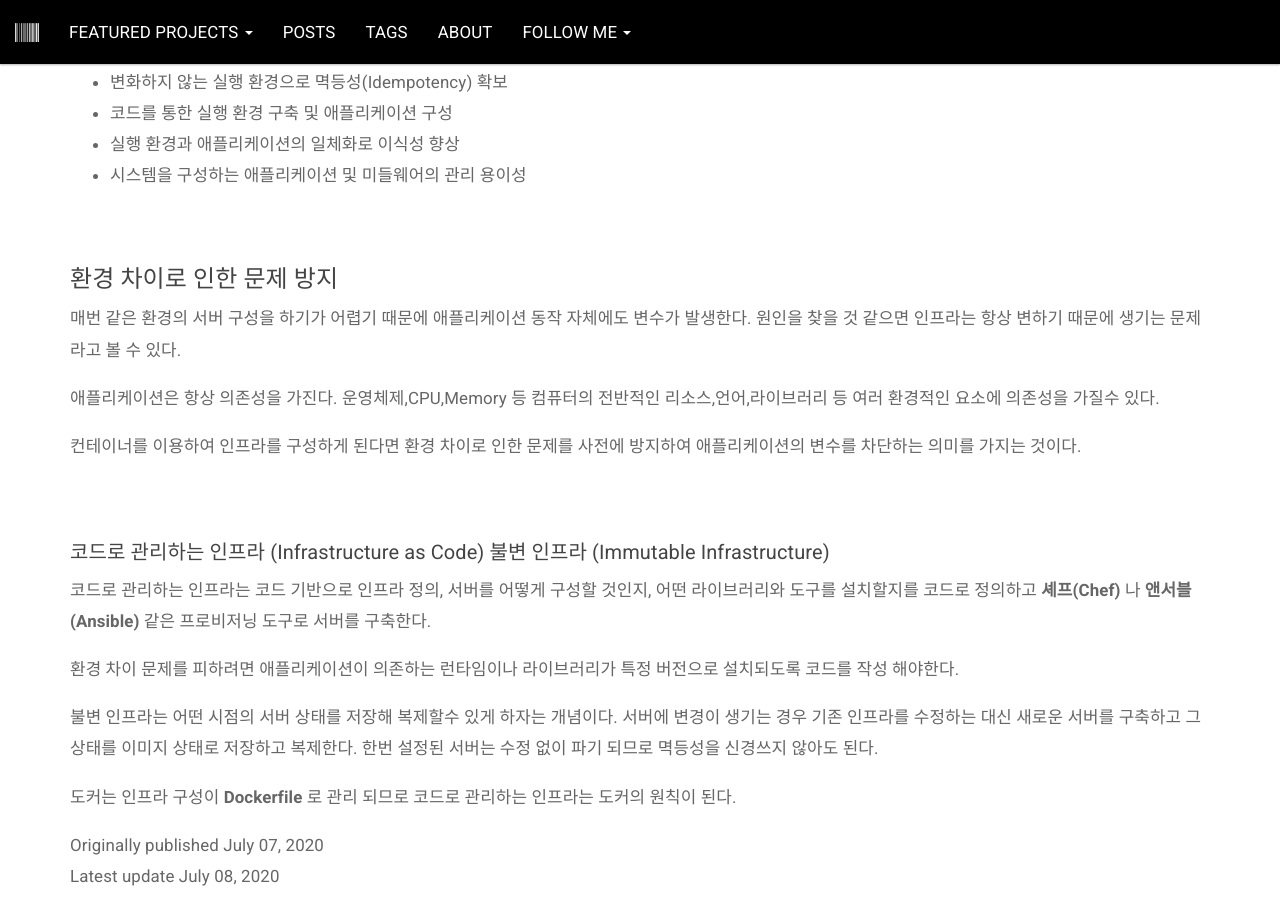
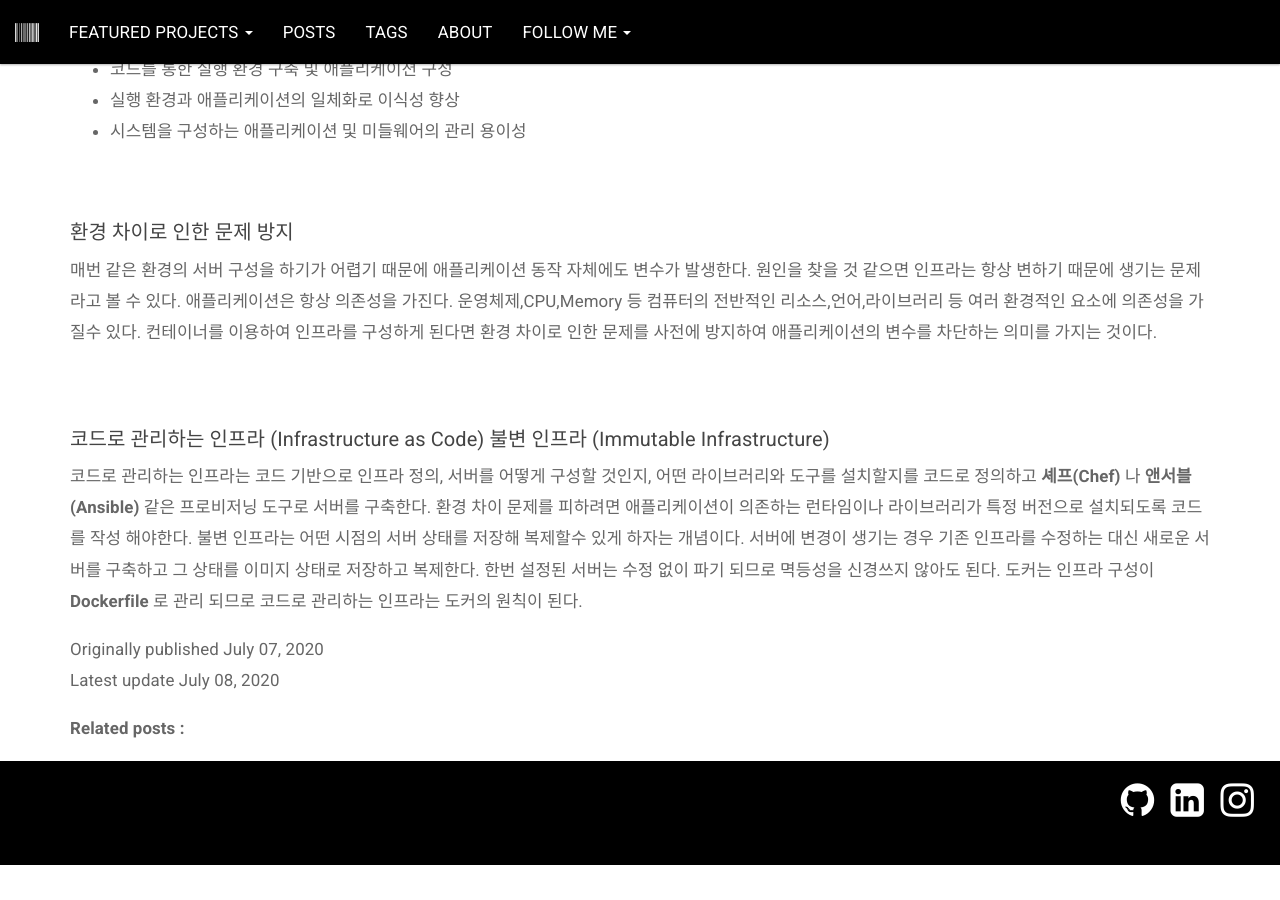
Before and after one commit to 9oooroom/9oooroom.github.io, a Jekyll site: the page built from _posts/2020-07-07-docker-post.md, in a window 1280 px wide and 900 px high, scrolled down 1718 px. Built offline with Jekyll 4.4.1, drawn with Linux system fonts in a browser that asks for light colours; comment, search, counter and statistics services are not loaded; after the commit the page ends 2583 px from its top, so only the background shows below that.

Commit message:
post update

```diff
--- a/_posts/2020-07-07-docker-post.md
+++ b/_posts/2020-07-07-docker-post.md
@@ -11,17 +11,16 @@
 도커란?
 
 
-#### 도커 (Docker)
+##### 도커 (Docker)
 
 Docker는 애플리케이션을 신속하게 구축, 테스트 및 배포할 수 있는 소프트웨어 __컨테이너__ 기반의 오픈소스
 가상화 플랫폼이다.
 Docker는 소프트웨어를 컨테이너라는 표준화된 유닛으로 패키징하며, 이 컨테이너에는 라이브러리, 시스템 도구, 코드, 런타임 등 소프트웨어를 실행하는 데 필요한 모든 것이 포함되어 있다.
 <br/>
 <br/>
-<br/>
 <!--more-->
 
-#### 컨테이너 (Container)
+##### 컨테이너 (Container)
 
 <a href="/assets/images/{{page.id}}/container-what-is-container.png"> <img
 	class="center-block img-responsive"
@@ -36,7 +35,7 @@
 <br/>
 <br/>
 
-#### 도커를 사용하는 의의
+##### 도커를 사용하는 의의
 
 애플리케이션의 개발과 배포, 운영에 왜 사용해야 하는가?
 * 변화하지 않는 실행 환경으로 멱등성(Idempotency) 확보
@@ -47,13 +46,11 @@
 <br/>
 <br/>
 
-#### 환경 차이로 인한 문제 방지
+##### 환경 차이로 인한 문제 방지
 매번 같은 환경의 서버 구성을 하기가 어렵기 때문에 애플리케이션 동작 자체에도 변수가 발생한다.
 원인을 찾을 것 같으면 인프라는 항상 변하기 때문에 생기는 문제라고 볼 수 있다.
-
 애플리케이션은 항상 의존성을 가진다. 운영체제,CPU,Memory 등 컴퓨터의 전반적인 리소스,언어,라이브러리 등
 여러 환경적인 요소에 의존성을 가질수 있다.
-
 컨테이너를 이용하여 인프라를 구성하게 된다면 환경 차이로 인한 문제를 사전에 방지하여 애플리케이션의 변수를 차단하는
 의미를 가지는 것이다.
 <br/>
@@ -63,11 +60,8 @@
 ##### 코드로 관리하는 인프라 (Infrastructure as Code) 불변 인프라 (Immutable Infrastructure)
 코드로 관리하는 인프라는 코드 기반으로 인프라 정의, 서버를 어떻게 구성할 것인지, 어떤 라이브러리와
 도구를 설치할지를 코드로 정의하고 __셰프(Chef)__ 나 __앤서블(Ansible)__ 같은 프로비저닝 도구로 서버를 구축한다.
-
 환경 차이 문제를 피하려면 애플리케이션이 의존하는 런타임이나 라이브러리가 특정 버전으로 설치되도록 코드를 작성 해야한다.
-
 불변 인프라는 어떤 시점의 서버 상태를 저장해 복제할수 있게 하자는 개념이다.
 서버에 변경이 생기는 경우 기존 인프라를 수정하는 대신 새로운 서버를 구축하고 그 상태를 이미지 상태로 저장하고 복제한다.
 한번 설정된 서버는 수정 없이 파기 되므로 멱등성을 신경쓰지 않아도 된다.
-
 도커는 인프라 구성이 __Dockerfile__ 로 관리 되므로 코드로 관리하는 인프라는 도커의 원칙이 된다.
```
